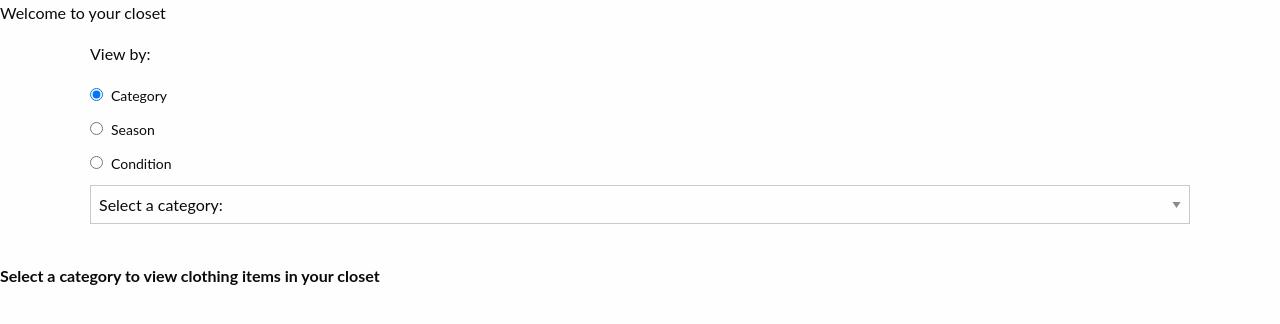
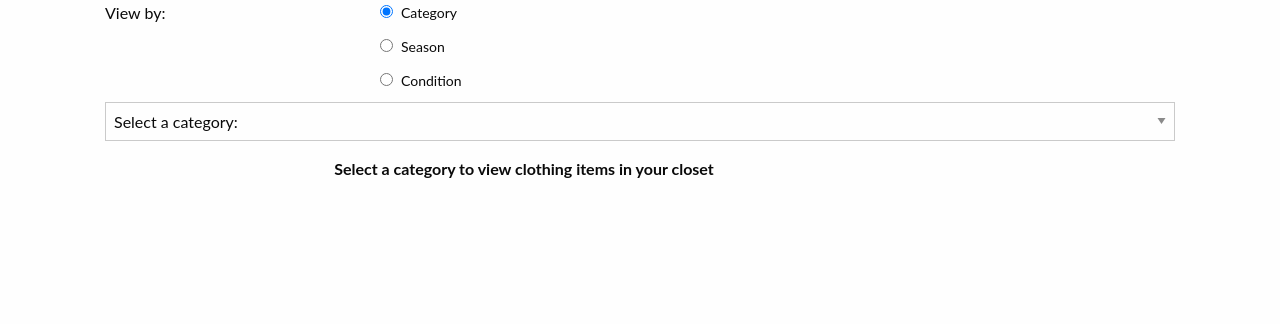
Before and after one commit to LizBossley/minify-my-closet, a PHP site: page /clothing/list.php in a window 1280 px wide. Shown: the part 57-381 px from the top of the page. Run offline with PHP 8.4, Linux system fonts and the light colour scheme; style sheets or scripts are compiled from the project's sources.

Commit message:
Continuing to replace bootstrap classes with foundation classes

```diff
--- a/clothing/list.php
+++ b/clothing/list.php
@@ -24,22 +24,19 @@
 	<body>
 		<?php include '../resources/imports/header.php'; ?>
 		<div class="container">
-			<div class="jumbotron">
-				<p> Welcome to your closet </p>
-			</div>
 			<div class="row">
-				<div class="col-sm-3">
+				<div class="small-3 columns">
 					<p>View by:</p>
 				</div>
-				<div class="col-sm-9">
-					<label class="radio-inline"><input type="radio" name="viewBy" onclick="switchViewBy('category');" value="category" checked="checked">Category</label>
-					<label class="radio-inline"><input type="radio" name="viewBy" onclick="switchViewBy('season');" value="season">Season</label>
-					<label class="radio-inline"><input type="radio" name="viewBy" onclick="switchViewBy('state');" value="state">Condition</label>
+				<div class="small-9 columns">
+					<label><input type="radio" name="viewBy" onclick="switchViewBy('category');" value="category" checked="checked">Category</label>
+					<label><input type="radio" name="viewBy" onclick="switchViewBy('season');" value="season">Season</label>
+					<label><input type="radio" name="viewBy" onclick="switchViewBy('state');" value="state">Condition</label>
 				</div>
 			</div>
 			<div class="row">
 				<form>
-					<div class="col-sm-12 category filter">
+					<div class="small-12 columns category filter">
 						<select class="form-control" name="category" onchange="showCategory(this.value, 'category', 'clothing')">
 							<option value="">Select a category:</option>
 							<option value="1">Shirt</option>
@@ -53,7 +50,7 @@
 							<option value="9">Accessories/Shoes</option>
 						</select>
 					</div>
-					<div class="col-sm-12 season filter">
+					<div class="small-12 columns season filter">
 						<select class="form-control" id="season" name="season" onchange="showCategory(this.value, 'season', 'clothing')">
 							<option value="">Select a season:</option>
 							<option value="1">Summer</option>
@@ -63,7 +60,7 @@
 							<option value="5">Year-round</option>
 						</select>
 					</div>
-					<div class="col-sm-12 state filter">
+					<div class="small-12 columns state filter">
 						<select class="form-control" id="state" name="state" onchange="showCategory(this.value, 'state', 'clothing')">
 							<option value="">Select a condition:</option>
 							<option value="1">New</option>
@@ -75,8 +72,11 @@
 					</div>
 				</form>
 			</div>
-			<br>
-			<div id="txtHint"><b>Select a category to view clothing items in your closet</b></div>
+			<div class="row">
+				<div class="small-7 small-centered columns">
+					<div id="txtHint"><b>Select a category to view clothing items in your closet</b></div>
+				</div>
+			</div>
 		</div>
 	</body>
 </html>
--- a/resources/scss/styles.scss
+++ b/resources/scss/styles.scss
@@ -30,6 +30,14 @@ $global-text-direction: ltr;
 $global-flexbox: false;
 $print-transparent-backgrounds: true;
 $bold: 600;
+$gray-light: 			#F5F5F5;
+$gray-medium: 			#CCCCCC;
+$gray-dark:				#404040;
+$accent-pink:         	#EB524A;
+$accent-purple:			#432E41;
+$accent-teal:			#27D0B9;
+$primary-text-color:   	#000;
+$secondary-text-color: 	#fff;
 
 /*Global Styles*/
 .flexbox-container {
```
Also changed, not shown: resources/imports/list.php (+24 -25 lines).
